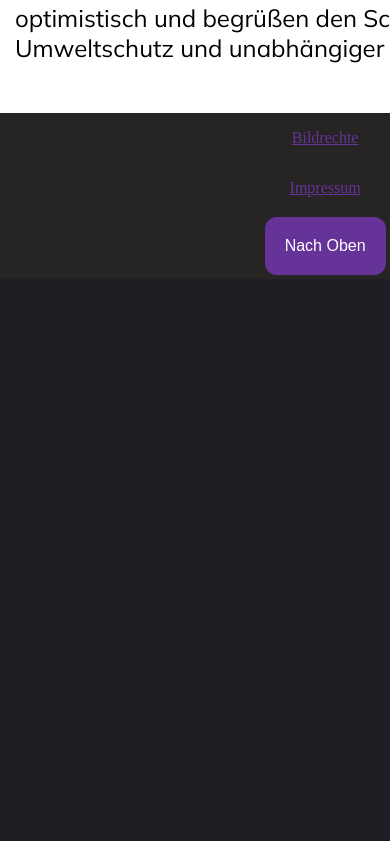
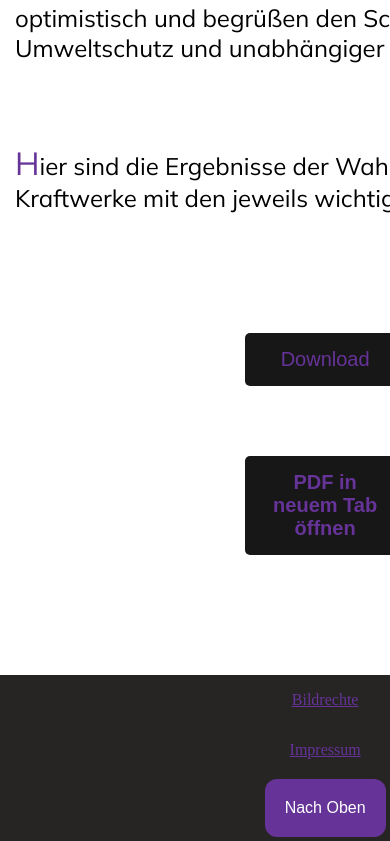
Before and after one commit to l3l342/Newspage, a plain HTML site: page abstimmung_ende.html in a window 390 px wide. Shown: the part 1965-2806 px from the top of the page. Before the commit the page ends 2244 px from the top, so only its background shows below. Drawn offline with Linux system fonts and the light colour scheme; a web font is replaced by a local one.

Commit message:
changes like always

```diff
--- a/abstimmung_ende.html
+++ b/abstimmung_ende.html
@@ -17,7 +17,7 @@
         <link rel="stylesheet" href="style/style.css" class="theme-link">
     </head>
     <body>
-        <div class="all_artikel">
+        <div class="all_abstimmung">
             <header>
                 <h1 class="überschrift" id="top">Basauer Wochenzeitung</h1>
                 <p class="freiundunab">Frei und Unabhängig</p>
@@ -133,8 +133,13 @@
                 Solaranlagen funktionieren nur bei Tage und möglichst gering bewölktem Himmel. <br><br>
                 Während die etwa 5 Millionen Euro teure Biogasnalage im Bereich zwischen dem Industriegebiet und dem Wald gebaut werden soll,
                 werden die Photovoltaik-Anlagen jeweils auf den Dächern der Bewohner installiert. Eine Solaranlage kostet inklusive Anbringung zwischen 13.000 und 22.000 Euro.<br><br>
-                Viele Bewohner sehen die Entscheidung Basaus optimistisch und begrüßen den Schritt in Richtung Umweltschutz und unabhängiger Stromversorgung
+                Viele Bewohner sehen die Entscheidung Basaus optimistisch und begrüßen den Schritt in Richtung Umweltschutz und unabhängiger Stromversorgung.<br><br>
             </p>
+            <p class="interview">Hier sind die Ergebnisse der Wahl und Poster über die Kraftwerke mit den jeweils wichtigsten Punkten.</p>
+            <div class="button_footer">
+                <a class="btn_down_moor" href="img/PLakate__Abstimmung.pdf" download>Download</a>
+                <a class="btn_down_moor_last" href="/img/PLakate__Abstimmung.pdf" target="_blank">PDF in neuem Tab öffnen</a>
+            </div>
             <footer>
                 <div class="button_footer">
                     <p class="footer_etc"><a href="bildrechte.html">Bildrechte</a></p>
--- a/style/style.css
+++ b/style/style.css
@@ -147,6 +147,13 @@ footer { border-radius: 0px; }
     background-color: white;
     width:1020px;
     height: 1500px;
+}
+
+
+.all_abstimmung {
+    background-color: white;
+    width:1020px;
+    height: 2200px;
 }
 
 
@@ -869,6 +876,12 @@ footer {
         overflow: hidden;
     }
 
+    .all_abstimmung {
+        width: 100%;
+        height: 100%;
+        overflow: hidden;
+    }
+
 
     /* Center the loader */
     #loader {
--- a/style/style_dark.css
+++ b/style/style_dark.css
@@ -137,6 +137,13 @@ footer { border-radius: 0px; }
     background-color: rgb(20, 20, 20);
     width:1020px;
     height: 1700px;
+}
+
+
+.all_abstimmung {
+    background-color: rgb(20, 20, 20);
+    width:1020px;
+    height: 2200px;
 }
 
 
@@ -876,6 +883,12 @@ footer {
         overflow: hidden;
     }
 
+    .all_abstimmung {
+        width: 100%;
+        height: 100%;
+        overflow: hidden;
+    }
+
 
     /* Center the loader */
     #loader {
```
Also changed, not shown: 2 other files.
